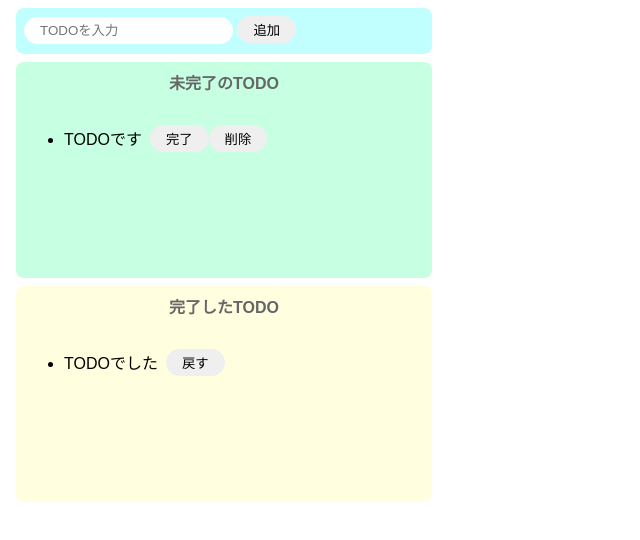
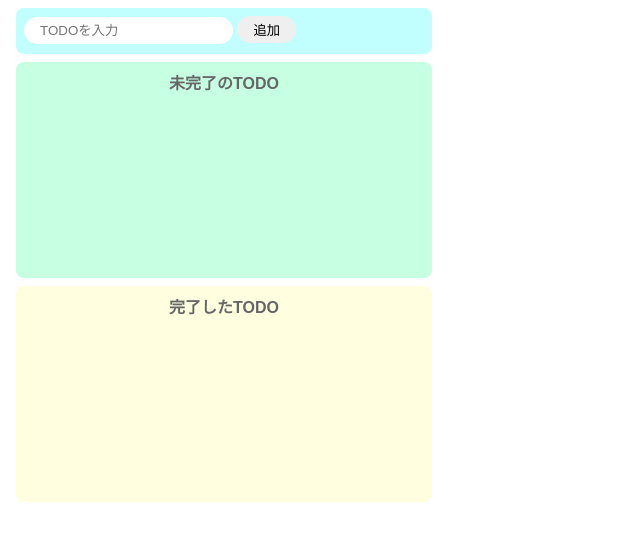
Before and after one commit to Suumi/js, a website built with Parcel: page index.html in a window 1280 px wide. Shown: the whole page, without its empty margins (0-640 px from the left). Built offline with nearby package versions, Linux system fonts and the light colour scheme.

Commit message:
不要箇所削除

```diff
--- a/index.html
+++ b/index.html
@@ -12,26 +12,11 @@
     </div>
     <div class="incomplete-area">
       <p class="title">未完了のTODO</p>
-      <ul id="incomplete-list">
-        <li>
-          <div class="list-row">
-            <p class="input-row">TODOです</p>
-            <button>完了</button>
-            <button>削除</button>
-          </div>
-        </li>
-      </ul>
+      <ul id="incomplete-list"></ul>
     </div>
     <div class="complete-area">
       <p class="title">完了したTODO</p>
-      <ul id="complete-list">
-        <li>
-          <div class="list-row">
-            <p class="input-row">TODOでした</p>
-            <button>戻す</button>
-          </div>
-        </li>
-      </ul>
+      <ul id="complete-list"></ul>
     </div>
     <script src="src/index.js"></script>
   </body>
```
